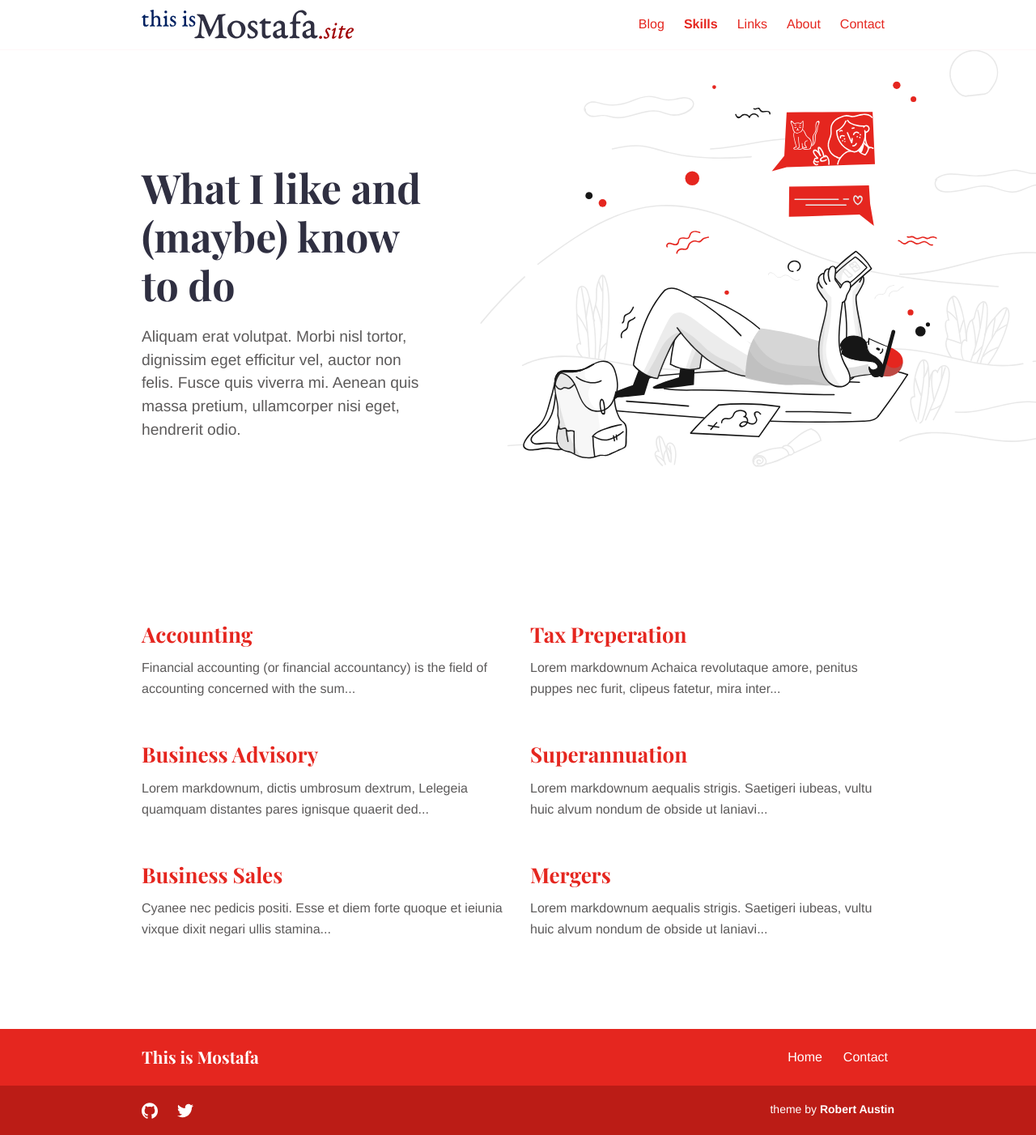
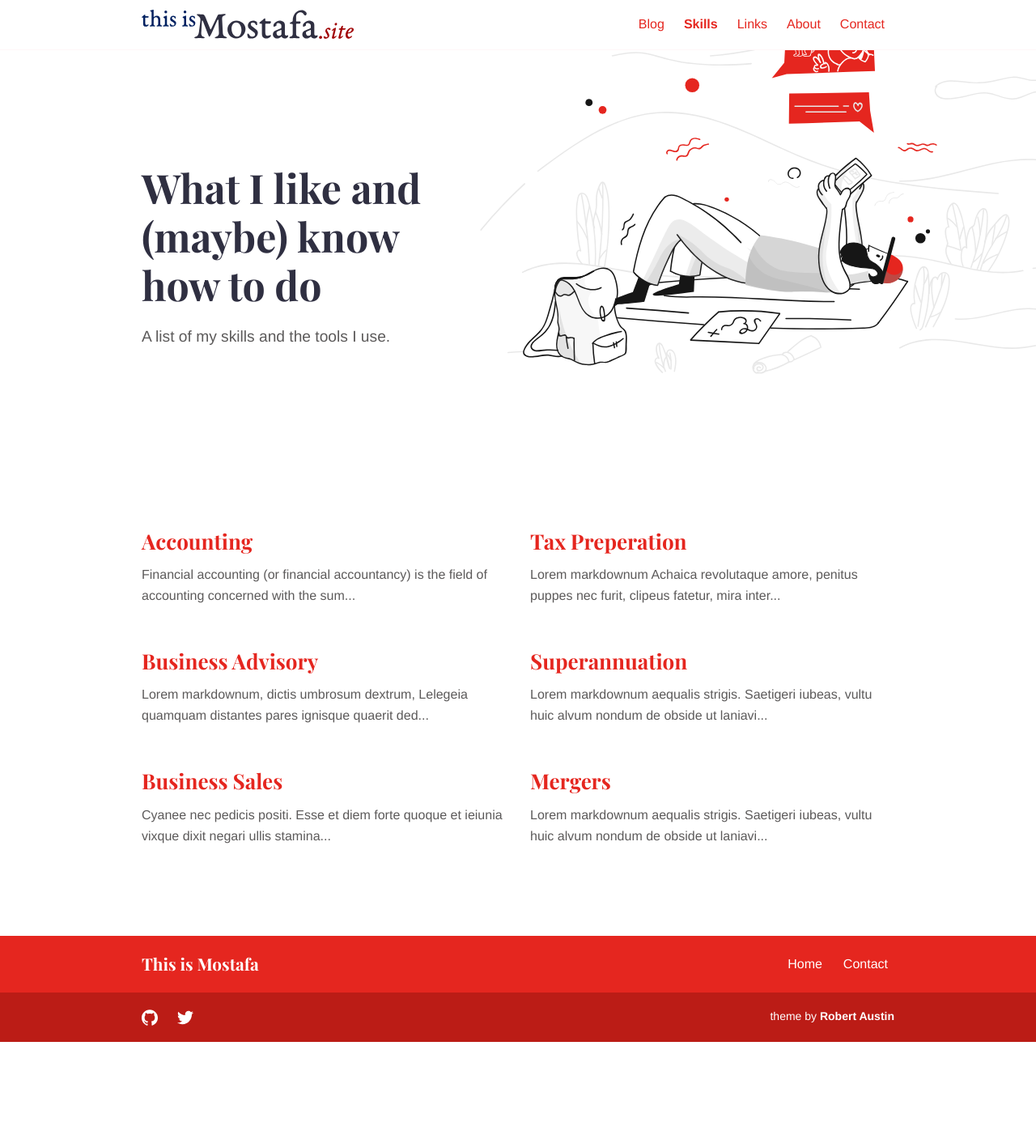
Before and after one commit to AtMostafa/AtMostafa.github.io, a Jekyll site: the page built from cv.md, in a window 1280 px wide. Shown: the whole page at 81% size. Built offline with Jekyll 4.4.1, drawn with Linux system fonts in a browser that asks for light colours; after the commit the page ends 1287 px from its top, so only the background shows below that.

Commit message:
update cv home

```diff
--- a/cv.md
+++ b/cv.md
@@ -7,6 +7,6 @@ intro_image_absolute: true
 intro_image_hide_on_mobile: false
 ---
 
-# What I like and (maybe) know to do
+# What I like and (maybe) know how to do
 
-Aliquam erat volutpat. Morbi nisl tortor, dignissim eget efficitur vel, auctor non felis. Fusce quis viverra mi. Aenean quis massa pretium, ullamcorper nisi eget, hendrerit odio.
+A list of my skills and the tools I use.
```
